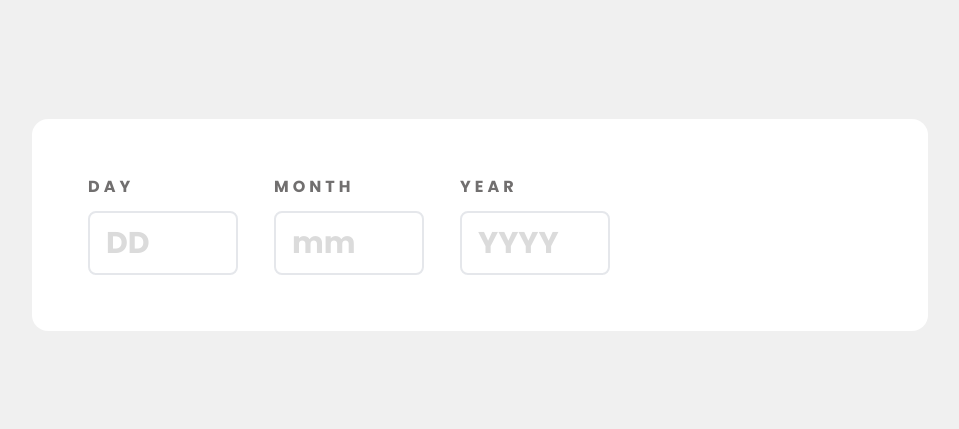
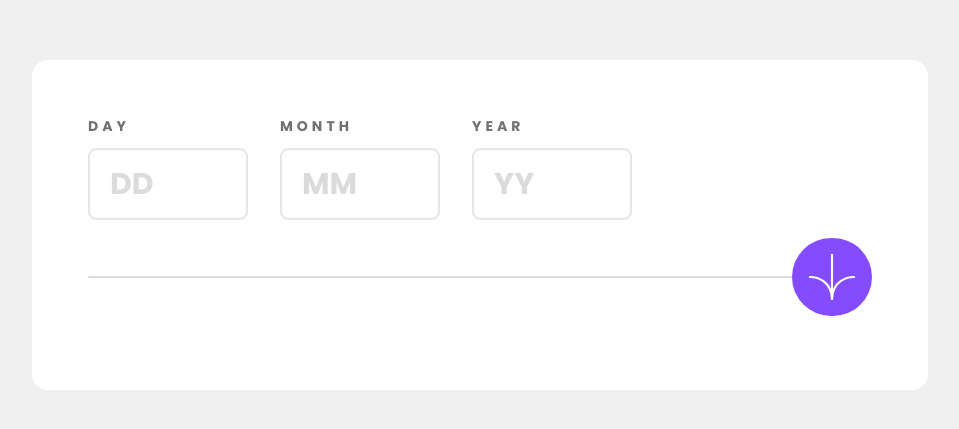
Before and after one commit to sam4web/age-calculator-app, a React (Vite) app: page / in a window 1280 px wide. Shown: the part 175-604 px from the top of the page, without its empty margins (160-1119 px from the left). Built offline with nearby package versions, Linux system fonts and the light colour scheme.

Commit message:
code change: > InputField & LineBreak components created > changed styles for InputField > improved page responsibility

```diff
--- a/src/App.jsx
+++ b/src/App.jsx
@@ -1,78 +1,50 @@
+import { useEffect, useState } from 'react';
+import { InputField, LineBreak } from './components';
+
 const App = () => {
+  const [data, setData] = useState({
+    day: 0,
+    month: 0,
+    year: 0,
+  });
+
+  useEffect(() => {
+    console.log(data);
+  }, [data]);
+
   return (
     <>
       <div className='w-full h-screen flex justify-center items-center bg-white-off px-3'>
-        <main className='bg-white rounded-2xl max-w-xl md:max-w-4xl w-full p-14'>
-          <div className='flex gap-9'>
-            <div className='flex flex-col max-w-[150px] w-full'>
-              <label
-                htmlFor='day'
-                className='text-md uppercase text-grey-smokey tracking-[4px] font-normal'
-              >
-                day
-              </label>
-              <input
-                id='day'
-                type='number'
-                min={1}
-                max={32}
-                placeholder='DD'
-                className='border-2 border-gray-smokey outline-none rounded-lg px-4 py-3 text-3xl mt-3 placeholder:text-grey-light text-off-black focus:border-purple focus:placeholder:text-transparent transition'
-              />
-            </div>
-            {/* /input-field */}
-            <div className='flex flex-col max-w-[150px] w-full'>
-              <label
-                htmlFor='month'
-                className='text-md uppercase text-grey-smokey tracking-[4px] font-normal'
-              >
-                month
-              </label>
-              <input
-                id='month'
-                type='number'
-                min={1}
-                max={12}
-                placeholder='mm'
-                className='border-2 border-gray-smokey outline-none rounded-lg px-4 py-3 text-3xl mt-3 placeholder:text-grey-light text-off-black focus:border-purple focus:placeholder:text-transparent transition'
-              />
-            </div>
-            {/* /input-field */}
-            <div className='flex flex-col max-w-[150px] w-full'>
-              <label
-                htmlFor='year'
-                className='text-md uppercase text-grey-smokey tracking-[4px] font-normal'
-              >
-                year
-              </label>
-              <input
-                id='year'
-                type='number'
-                placeholder='YYYY'
-                className='border-2 border-gray-smokey outline-none rounded-lg px-4 py-3 text-3xl mt-3 placeholder:text-grey-light text-off-black focus:border-purple focus:placeholder:text-transparent transition'
-              />
-            </div>
-            {/* /input-field */}
-            {/* <div>
-              <label htmlFor='month'>month</label>
-              <input
-                id='month'
-                type='number'
-                min={1}
-                max={12}
-                className='border-2 border-gray-smokey'
-              />
-            </div>
-            <div>
-              <label htmlFor='year'>year</label>
-              <input
-                id='year'
-                type='number'
-                className='border-2 border-gray-smokey'
-              />
-            </div> */}
+        <main className='bg-white rounded-2xl max-w-xl md:max-w-4xl w-full px-5 sm:px-7 py-12 md:p-14'>
+          <div className='flex gap-3 md:gap-8 w-full'>
+            <InputField
+              label={'day'}
+              placeholder={'DD'}
+              value={data.day}
+              changeValue={(value) =>
+                setData((prevData) => ({ ...prevData, day: value }))
+              }
+            />
+            <InputField
+              label={'month'}
+              placeholder={'MM'}
+              value={data.month}
+              changeValue={(value) =>
+                setData((prevData) => ({ ...prevData, month: value }))
+              }
+            />
+            <InputField
+              label={'year'}
+              placeholder={'YY'}
+              value={data.year}
+              changeValue={(value) =>
+                setData((prevData) => ({ ...prevData, year: value }))
+              }
+            />
           </div>
           {/* /input-container */}
+
+          <LineBreak />
 
           <section></section>
           {/* /data */}
--- a/src/assets/index.js
+++ b/src/assets/index.js
@@ -1,3 +1,3 @@
-import iconArrow from './icon-arrow.svg';
+import arrowIcon from './icon-arrow.svg';
 
-export { iconArrow };
+export { arrowIcon };
--- /dev/null
+++ b/src/components/InputField.jsx
@@ -0,0 +1,22 @@
+const InputField = ({ label, placeholder, value, changeValue }) => {
+  return (
+    <div className='flex flex-col w-full md:w-[160px]'>
+      <label
+        htmlFor={label}
+        className='text-sm md:text-md uppercase text-grey-smokey tracking-[4px] font-normal'
+      >
+        {label}
+      </label>
+      <input
+        id={label}
+        type='number'
+        placeholder={placeholder}
+        value={value > 0 ? value : ''}
+        onChange={(e) => changeValue(parseInt(e.target.value))}
+        className='w-full border-2 border-gray-smokey outline-none rounded-lg px-4 md:px-5 py-4 text-xl md:text-3xl mt-3 placeholder:text-grey-light text-off-black focus:border-purple focus:placeholder:text-transparent transition'
+      />
+    </div>
+  );
+};
+
+export default InputField;
--- /dev/null
+++ b/src/components/LineBreak.jsx
@@ -0,0 +1,18 @@
+import { arrowIcon } from '../assets';
+
+const LineBreak = () => {
+  return (
+    <div className='relative my-14'>
+      <hr className='border border-grey-light rounded-full' />
+      <button className='absolute top-1/2 -translate-y-1/2 right-1/2 md:right-0 translate-x-1/2 md:translate-x-0 '>
+        <img
+          src={arrowIcon}
+          alt='arrow-icon'
+          className='bg-purple w-16 md:w-20 p-3 md:p-4 rounded-full'
+        />
+      </button>
+    </div>
+  );
+};
+
+export default LineBreak;
--- /dev/null
+++ b/src/components/index.js
@@ -0,0 +1,4 @@
+import InputField from './InputField.jsx';
+import LineBreak from './LineBreak.jsx';
+
+export { InputField, LineBreak };
```
